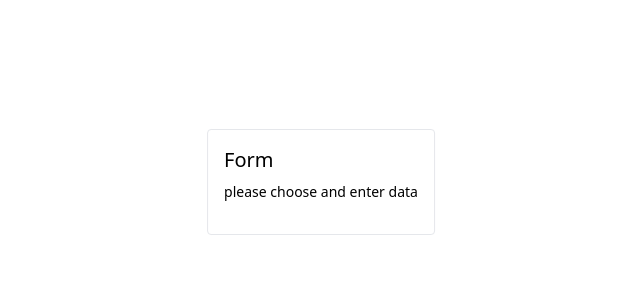
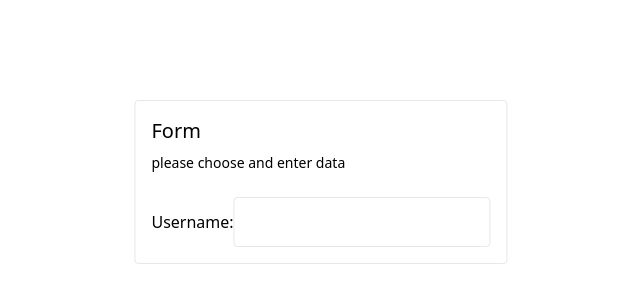
Before and after one commit to NaifIT11/switch-with-form-component, a Next.js app: page / in a window 1280 px wide. Shown: the part 218-518 px from the top of the page, without its empty margins (319-959 px from the left). Built offline with nearby package versions, Linux system fonts and the light colour scheme.

Commit message:
creating input form control

```diff
--- a/src/app/components/Form.tsx
+++ b/src/app/components/Form.tsx
@@ -5,10 +5,10 @@ import { useState } from "react"
 
 export default function Form(){
 
-    const [name , setName] = useState('');
+    const [username , setUsername] = useState('');
     const [marketingEmails , setMarketingEmails] = useState(false);
-    function hanldeSubmit(){
-
+    function hanldeSubmit(e: React.FormEvent<HTMLFormElement>){
+        e.preventDefault();
     }
 
     return (
@@ -18,7 +18,10 @@ export default function Form(){
                 <p className="text-sm">please choose and enter data</p>
             </div>
             <form onSubmit={hanldeSubmit} className="space-y-4">
-
+                <div className="space-y-2">
+                    <label htmlFor="username">Username:</label>
+                    <input type="text" id="username" className="p-3 border outline-none rounded focus-visible:ring-2 focus:ring-2"/>
+                </div>
             </form>
         </div>
     )
```
